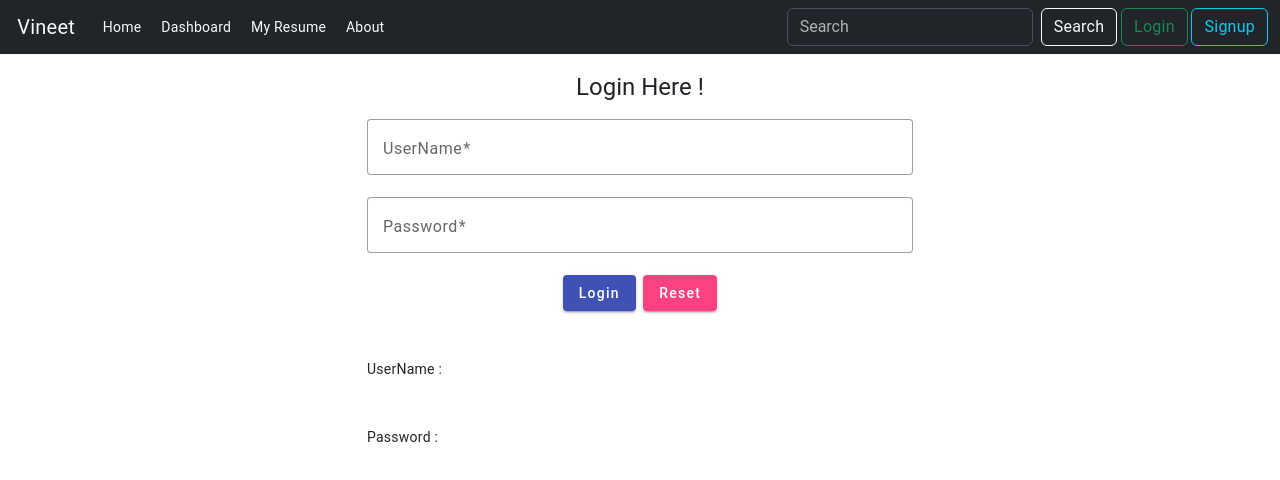
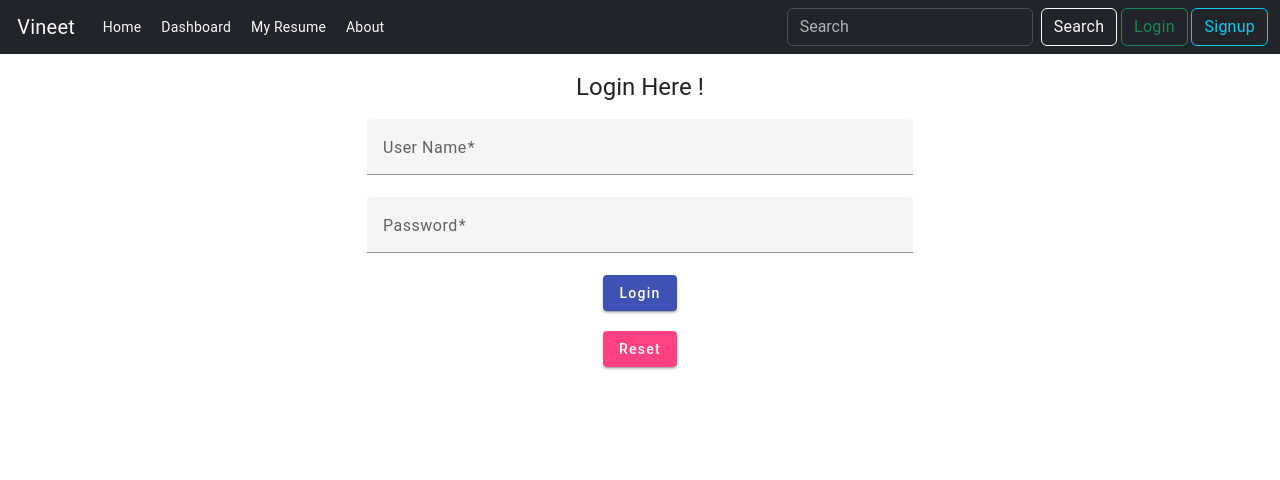
Before and after one commit to vineet1008/netlify-feature-tour, an Angular app: page /login in a window 1280 px wide. Shown: the top 480 px of the page. Built offline with nearby package versions, Linux system fonts and the light colour scheme.

Commit message:
Login Page Completed changes

```diff
--- a/src/app/components/login/login.component.html
+++ b/src/app/components/login/login.component.html
@@ -1,35 +1,24 @@
 <div class="bootstrap-wrapper">
-
-
   <div class="container mt-3">
     <div class="row">
       <div class="col-md-6 offset-md-3">
         <h1 class="text-center">Login Here !</h1>
 
-                <form (ngSubmit)="onSubmit()">
-                    <mat-form-field class="full-width" appearance="outline">
-                        <mat-label>UserName</mat-label>
-                        <input type="text" required matInput [(ngModel)]="credentials.username" name="username"/>
-
-
+        <form [formGroup]="login" (ngSubmit)="onSubmit()">
+          <mat-form-field class="full-width">
+            <mat-label>User Name</mat-label>
+            <input matInput formControlName="userName" required>
           </mat-form-field>
 
-                    <mat-form-field class="full-width" appearance="outline">
+          <mat-form-field class="full-width">
             <mat-label>Password</mat-label>
-                        <input type="password" required matInput [(ngModel)]="credentials.password" name="password"/>
-
-
+            <input matInput formControlName="password" required type="password">
           </mat-form-field>
 
-                    <div class="container text-center">
-                        <button type="submit" mat-raised-button color="primary">Login</button>&nbsp;
-                        <button type="reset" mat-raised-button color="accent">Reset</button>
-
+          <div class="text-center">
+            <button mat-raised-button color="primary" type="submit">Login</button><br><br>
+            <button mat-raised-button color="accent" type="reset">Reset</button>
           </div>
-                    <p class="mt-5">UserName : {{ credentials.username }}</p>
-                    <p class="mt-5">Password : {{ credentials.password }}</p>
-
-
         </form>
       </div>
     </div>
--- a/src/app/components/login/login.component.ts
+++ b/src/app/components/login/login.component.ts
@@ -1,49 +1,62 @@
 import { Component, OnInit } from '@angular/core';
 import{MatFormFieldModule} from '@angular/material/form-field';
 import{MatInputModule} from '@angular/material/input';
-import{FormsModule} from '@angular/forms';
+import{FormBuilder, FormGroup, FormsModule, ReactiveFormsModule, Validators} from '@angular/forms';
 import {MatButtonModule} from '@angular/material/button';
 import { LoginService } from '../../services/login.service';
+import { HttpClient } from '@angular/common/http';
+import { MatSnackBar } from '@angular/material/snack-bar';
 
 
 @Component({
   selector: 'app-login',
   standalone: true,
-  imports: [MatFormFieldModule,MatInputModule,FormsModule,MatButtonModule],
+  imports: [MatFormFieldModule,MatInputModule,FormsModule,MatButtonModule,ReactiveFormsModule],
   templateUrl: './login.component.html',
   styleUrl: './login.component.css'
 })
-export class LoginComponent implements OnInit{
+export class LoginComponent{
+login:FormGroup;
 
-  constructor(private loginService:LoginService){}
-  credentials={
-    username:'',
-    password:''
-  }
+constructor(private fb: FormBuilder,private http:HttpClient,private snackBar:MatSnackBar){
+  this.login=this.fb.group({
+    userName:['',Validators.required],
+    password:['',Validators.required]
+  });
+}
 
-  onSubmit(){
+logindata = {
+  userName:'',
+  password:''
+}
 
-    if((this.credentials.username!='' && this.credentials.password!='') && (this.credentials.username!=null && this.credentials.password!=null)){
-      console.log("Form is Submitted Successfully");
-    //  this.loginService.generatetoken(this.credentials).subscribe(
-    //   response=>{
-    //     console.log(response);
-    //   },
-    //   error=>{
-    //     console.log(error);
-    //   }
-
-    //  );
+onSubmit(){
+    if (this.login.valid) {
+      const signupData = this.login.value;
+      console.log('Login Form Submitted!', this.login.value);
+     this.http.post('http://localhost:8080/restfulapi/login',this.login,{responseType:'text'})
+        .subscribe({
+          next: (res) => {
+            // console.log('Signup success:', res);
+            // alert(res);
+              this.snackBar.open(res, 'Close', {
+            duration: 3000,  // 3 seconds
+            panelClass: ['success-snackbar']  // optional CSS class
+            });
+            this.login.reset();
+          },
+          error: (err) => {
+            // console.error('Signup error:', err);
+            // alert('Signup failed!');
+              this.snackBar.open('Login Failed! ' + err.message, 'Close', {
+              duration: 3000,
+            panelClass: ['error-snackbar']
+      });
+          }
+        });
+}
+}
 
 
-    }else{
-      console.log("Please Enter the Username and Password !!");
-    }
-    // console.log()
-
-  }
-
-ngOnInit(): void {
 
 }
-}
```
Also changed, not shown: src/app/components/signup/signup.component.html (indentation only). Lines whose indentation alone changed are shown as unchanged.
